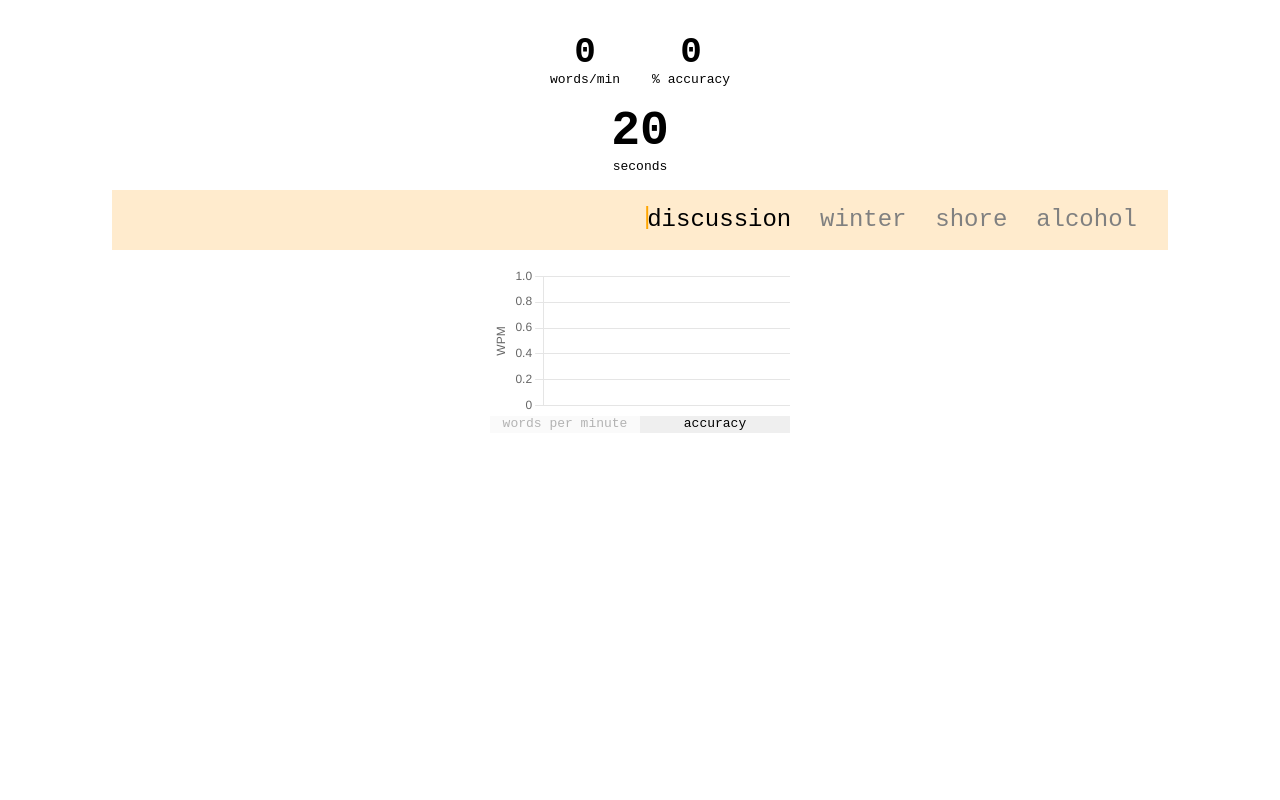
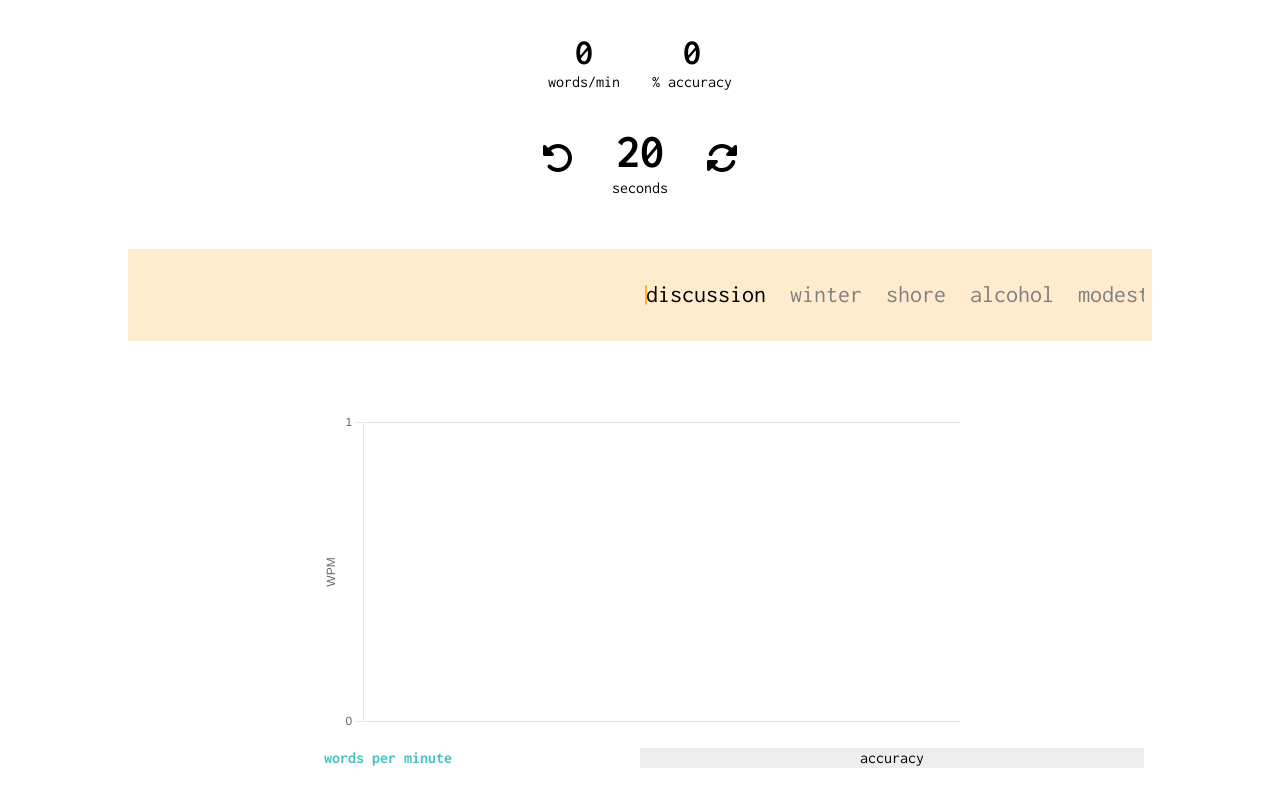
Before and after one commit to Inokus/typing-speed-test, a plain HTML site: page index.html in a window 1280 px wide. Drawn offline with nearby package versions, Linux system fonts and the light colour scheme.

Commit message:
Add reset, restart buttons and message

```diff
--- a/css/style.css
+++ b/css/style.css
@@ -1,20 +1,34 @@
+body {
+  font-family: "Inconsolata", monospace;
+}
+
 main {
   display: flex;
   flex-direction: column;
-  justify-content: center;
-  align-items: center;
-  row-gap: 1rem;
-  width: 80vw;
-  padding: 2rem;
+  justify-content: space-between;
+  /* align-items: center; */
+  height: auto;
+  min-height: 100vh;
   margin: auto;
-  font-family: monospace;
+}
+
+.info-wrapper {
+  display: flex;
+  flex-direction: column;
+  justify-content: space-between;
+  row-gap: 2rem;
+  padding: 2rem 0.5rem;
+}
+
+.info-wrapper span {
+  display: block;
+  text-align: center;
 }
 
 .user-metrics {
   display: flex;
+  justify-content: center;
   column-gap: 2rem;
-  text-align: center;
-  transition: 0.5s;
 }
 
 .wpm,
@@ -24,12 +38,48 @@ main {
 }
 
 .timer-wrapper {
-  text-align: center;
+  display: flex;
+  justify-content: center;
+  column-gap: 2rem;
+}
+
+.timer-wrapper button {
+  border: 0;
+  background-color: inherit;
+  cursor: pointer;
+  transition: 0.5s;
+}
+
+.timer-wrapper button:first-child:hover {
+  transform: rotate(-360deg);
+}
+
+.timer-wrapper button:last-child:hover {
+  transform: rotate(360deg);
+}
+
+.timer-wrapper button:hover:active {
+  transform: scale(0.9);
+  transition: 0.1s;
+}
+
+.timer-wrapper button img {
+  width: 2rem;
+  height: 2rem;
+  pointer-events: none;
 }
 
 .timer {
   font-size: 48px;
   font-weight: 700;
+}
+
+.words-wrapper {
+  position: relative;
+  display: flex;
+  padding: 2rem 0.5rem;
+  font-size: 24px;
+  user-select: none;
 }
 
 .user-text {
@@ -40,18 +90,11 @@ main {
   overflow: hidden;
 }
 
-.words-wrapper {
-  display: flex;
-  width: 100%;
-  padding: 1rem;
-  font-size: 24px;
-}
-
 .cursor {
   position: relative;
   left: 0.5ch;
   line-height: 1em;
-  color: orange;
+  color: #ffa500;
   user-select: none;
   visibility: hidden;
 }
@@ -61,7 +104,7 @@ main {
 }
 
 .selected {
-  background-color: blanchedalmond;
+  background-color: #ffebcd;
 }
 
 .selected > .cursor {
@@ -87,12 +130,11 @@ main {
 }
 
 .word {
-  color: gray;
+  color: #808080;
 }
 
 .active {
-  color: black;
-  /* text-decoration: underline; */
+  color: #000;
 }
 
 .correct-word {
@@ -118,17 +160,54 @@ main {
   background-color: inherit;
 }
 
+.message {
+  text-align: center;
+}
+
+.hidden {
+  visibility: hidden;
+}
+
+.chart-wrapper {
+  display: flex;
+  flex-direction: column;
+  align-items: center;
+  gap: 1rem;
+  padding: 2rem 0.5rem;
+}
+
+.canvas-container {
+  display: flex;
+  justify-content: center;
+  width: 100%;
+}
+
 .chart-buttons {
   display: flex;
+  width: 100%;
 }
 
 .chart-buttons > button {
   flex: 1;
   border: 0;
+  background-color: #eee;
   cursor: pointer;
+  transition: 0.2s;
+}
+
+.chart-buttons > button:hover {
+  background-color: #ddd;
+}
+
+.chart-buttons > button:active {
+  font-weight: 700;
+  background-color: #ccc;
 }
 
 .chart-buttons > button:disabled {
+  background-color: inherit;
+  font-weight: 700;
+  color: rgb(75, 192, 192);
   cursor: default;
 }
 
@@ -146,3 +225,13 @@ main {
     opacity: 0;
   }
 }
+
+@media screen and (min-width: 768px) {
+  main {
+    width: 80vw;
+  }
+
+  .canvas-container {
+    width: 80vmin;
+  }
+}
--- a/index.html
+++ b/index.html
@@ -4,30 +4,48 @@
     <meta charset="UTF-8" />
     <meta name="viewport" content="width=device-width, initial-scale=1.0" />
     <title>Typing Speed Test</title>
+    <link rel="icon" type="image/x-icon" href="./icons/favicon.ico" />
     <link rel="stylesheet" href="./css/normalize.css" />
     <link rel="stylesheet" href="./css/style.css" />
+    <link rel="preconnect" href="https://fonts.googleapis.com" />
+    <link rel="preconnect" href="https://fonts.gstatic.com" crossorigin />
+    <link
+      href="https://fonts.googleapis.com/css2?family=Inconsolata:wght@200..900&display=swap"
+      rel="stylesheet"
+    />
     <script
       defer
       src="https://cdnjs.cloudflare.com/ajax/libs/Chart.js/4.4.1/chart.umd.js"
     ></script>
-    <script defer src="./js/main.js"></script>
+    <script defer type="module" src="./js/main.js"></script>
   </head>
   <body>
     <main>
+      <div class="info-wrapper">
         <div class="user-metrics">
           <div>
-          <div class="wpm"></div>
-          <div>words/min</div>
+            <span class="wpm"></span>
+            <span>words/min</span>
           </div>
           <div>
-          <div class="accuracy"></div>
-          <div>% accuracy</div>
+            <span class="accuracy"></span>
+            <span>% accuracy</span>
           </div>
         </div>
         <div class="timer-wrapper">
-        <div class="timer"></div>
-        <div>seconds</div>
+          <button type="button" title="restart" aria-label="restart">
+            <img src="./icons/rotate-left.svg" alt="" />
+          </button>
+          <div>
+            <span class="timer"></span>
+            <span>seconds</span>
           </div>
+          <button type="button" title="reset" aria-label="reset">
+            <img src="./icons/rotate.svg" alt="" />
+          </button>
+        </div>
+      </div>
+      <div class="words-wrapper selectable selected">
         <input
           type="text"
           class="user-text"
@@ -37,13 +55,15 @@
           autocapitalize="off"
           spellcheck="false"
         />
-      <div class="words-wrapper selectable selected">
         <div class="typed-words"></div>
         <span class="cursor">|</span>
         <div class="prompt-words"></div>
       </div>
+      <div class="message hidden"><span></span></div>
       <div class="chart-wrapper">
+        <div class="canvas-container">
           <canvas class="chart"></canvas>
+        </div>
         <div class="chart-buttons">
           <button type="button" disabled>words per minute</button>
           <button type="button">accuracy</button>
--- a/js/main.js
+++ b/js/main.js
@@ -3,10 +3,17 @@ class UserInterface {
     this.divWordsPerMinute = document.querySelector(".wpm");
     this.divAccuracy = document.querySelector(".accuracy");
     this.divTimer = document.querySelector(".timer");
+    this.btnRestart = document.querySelector(
+      ".timer-wrapper button:first-of-type"
+    );
+    this.btnReset = document.querySelector(
+      ".timer-wrapper button:last-of-type"
+    );
     this.inputUserText = document.querySelector(".user-text");
     this.divWordsWrapper = document.querySelector(".words-wrapper");
     this.divTypedWords = document.querySelector(".typed-words");
     this.divPromptWords = document.querySelector(".prompt-words");
+    this.divMessage = document.querySelector(".message");
     this.canvasChart = document.querySelector(".chart").getContext("2d");
     this.btnWordsPerMinuteMode = document.querySelector(
       ".chart-buttons button:first-of-type"
@@ -118,6 +125,10 @@ class UserInterface {
         this.divWordsWrapper.classList.remove("selected");
       }
 
+      if (e.target === this.btnRestart) this.restart();
+
+      if (e.target === this.btnReset) this.reset();
+
       if (e.target === this.btnWordsPerMinuteMode) {
         e.target.disabled = true;
         this.btnAccuracyMode.disabled = false;
@@ -134,11 +145,8 @@ class UserInterface {
     });
 
     document.addEventListener("keydown", (e) => {
-      if (e.key === "Enter") {
-        this.restart();
-      } else if (e.key === "Escape") {
-        this.reset();
-      }
+      if (e.key === "Enter") this.restart();
+      else if (e.key === "Escape") this.reset();
     });
 
     document.addEventListener("timerIntervalUpdate", () => {
@@ -146,6 +154,7 @@ class UserInterface {
     });
 
     document.addEventListener("timerEnd", () => {
+      this.compareAttempts();
       this.dataManager.updateLocalStorage();
       this.updateChart(this.chartMode);
       this.inputUserText.disabled = true;
@@ -169,12 +178,21 @@ class UserInterface {
         // Otherwise submit current word and go to the next
         else if (this.timer.started) {
           e.preventDefault();
-
           this.handleTypedWord();
         }
       }
       // Prevent user from manipulating input data in unexpected ways
-      if (e.ctrlKey || e.shiftKey || (e.keyCode >= 37 && e.keyCode <= 40)) {
+      if (
+        e.ctrlKey ||
+        e.key === "ArrowUp" ||
+        e.key === "ArrowRight" ||
+        e.key === "ArrowDown" ||
+        e.key === "ArrowLeft" ||
+        e.key === "PageUp" ||
+        e.key === "PageDown" ||
+        e.key === "Home" ||
+        e.key === "End"
+      ) {
         e.preventDefault();
       }
     });
@@ -232,6 +250,24 @@ class UserInterface {
     this.divPromptWords.innerHTML = "";
   }
 
+  compareAttempts() {
+    if (this.dataManager.userMetrics.length > 0) {
+      const bestAttempt = this.dataManager.getBestEntry();
+      if (this.dataManager.correctlyTypedWords > bestAttempt.wpm) {
+        this.divMessage.firstChild.innerText = `New personal best! Your typing speed has improved by ${
+          this.dataManager.correctlyTypedWords - bestAttempt.wpm
+        } WPM`;
+      } else if (this.dataManager.correctlyTypedWords === bestAttempt.wpm) {
+        this.divMessage.firstChild.innerText = `So close! Your typing speed was the same as personal best`;
+      } else {
+        this.divMessage.firstChild.innerText = `Your typing speed was ${
+          bestAttempt.wpm - this.dataManager.correctlyTypedWords
+        } WPM slower than personal best, keep practicing`;
+      }
+      this.divMessage.classList.remove("hidden");
+    }
+  }
+
   createChart() {
     const data = this.dataManager.getLastEntries(10);
     const config = {
@@ -244,19 +280,21 @@ class UserInterface {
             data: data.map((entry) => entry.wpm),
             backgroundColor: "rgba(75, 192, 192, 0.5)",
             borderColor: "rgba(75, 192, 192, 1)",
-            // borderWidth: 1,
-            // tension: 0.1,
-            fill: false,
           },
         ],
       },
       options: {
+        responsive: true,
+        scale: {
+          ticks: {
+            precision: 0,
+          },
+        },
         scales: {
           x: {
             display: false,
           },
           y: {
-            // beginAtZero: true,
             title: {
               display: true,
               text: "WPM",
@@ -282,10 +320,12 @@ class UserInterface {
       this.chart.data.datasets[0].label = "words per minute";
       this.chart.data.datasets[0].data = data.map((entry) => entry.wpm);
       this.chart.options.scales.y.title.text = "WPM";
+      this.chart.options.scales.y.max = null;
     } else {
       this.chart.data.datasets[0].label = "accuracy percentage";
       this.chart.data.datasets[0].data = data.map((entry) => entry.accuracy);
       this.chart.options.scales.y.title.text = "accuracy, %";
+      this.chart.options.scales.y.max = 100;
     }
     this.chart.update();
   }
@@ -299,6 +339,7 @@ class UserInterface {
     this.inputUserText.disabled = false;
     this.inputUserText.focus();
     this.divWordsWrapper.classList.add("selectable");
+    this.divMessage.classList.add("hidden");
   }
 
   async reset() {
@@ -349,10 +390,7 @@ class DataManager {
       wpm: this.correctlyTypedWords,
       accuracy: this.accuracy,
     };
-
-    console.log(date.toLocaleString());
     this.userMetrics.push(entry);
-    this.logBestEntry();
   }
 
   getLocalStorage() {
@@ -360,8 +398,7 @@ class DataManager {
     if (userMetrics) this.userMetrics = JSON.parse(userMetrics);
   }
 
-  // Change
-  logBestEntry() {
+  getBestEntry() {
     const sorted = this.userMetrics.toSorted((a, b) => {
       // If wpm is different, sort by wpm
       if (a.wpm !== b.wpm) {
@@ -371,7 +408,7 @@ class DataManager {
         return b.accuracy - a.accuracy;
       }
     });
-    console.log(sorted[0]);
+    return sorted[0];
   }
 
   getLastEntries(num) {
```
Also changed, not shown: icons/favicon.ico (added), icons/rotate-left.svg (added), icons/rotate.svg (added). Lines whose indentation alone changed are shown as unchanged.
